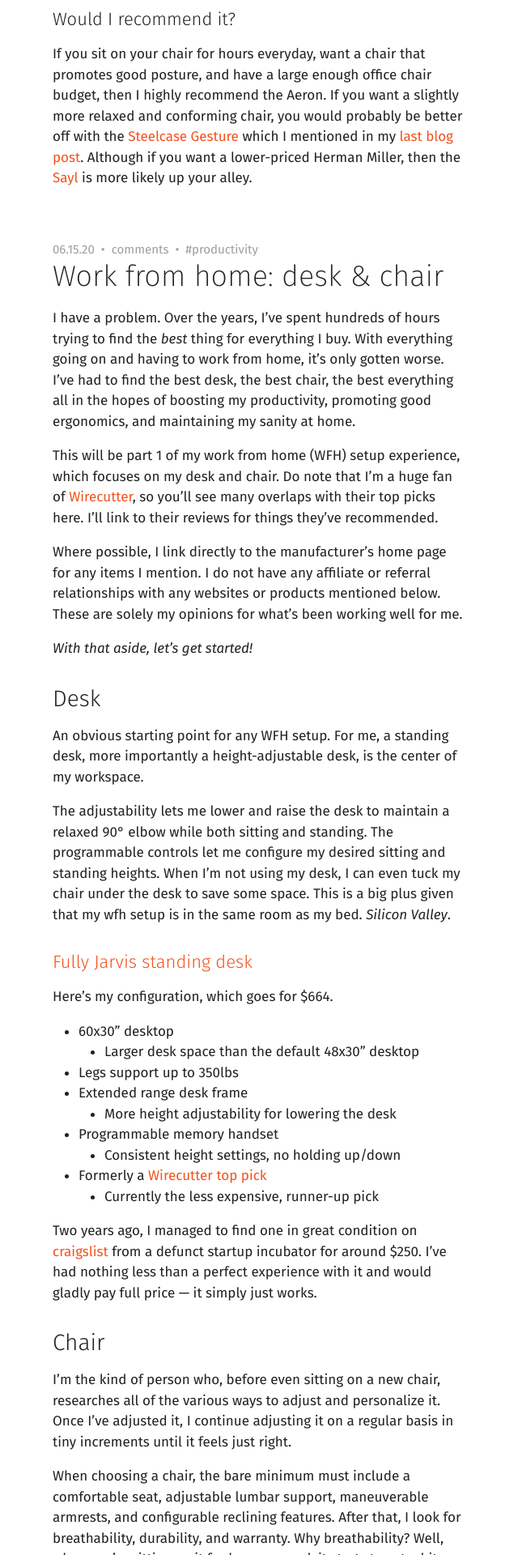
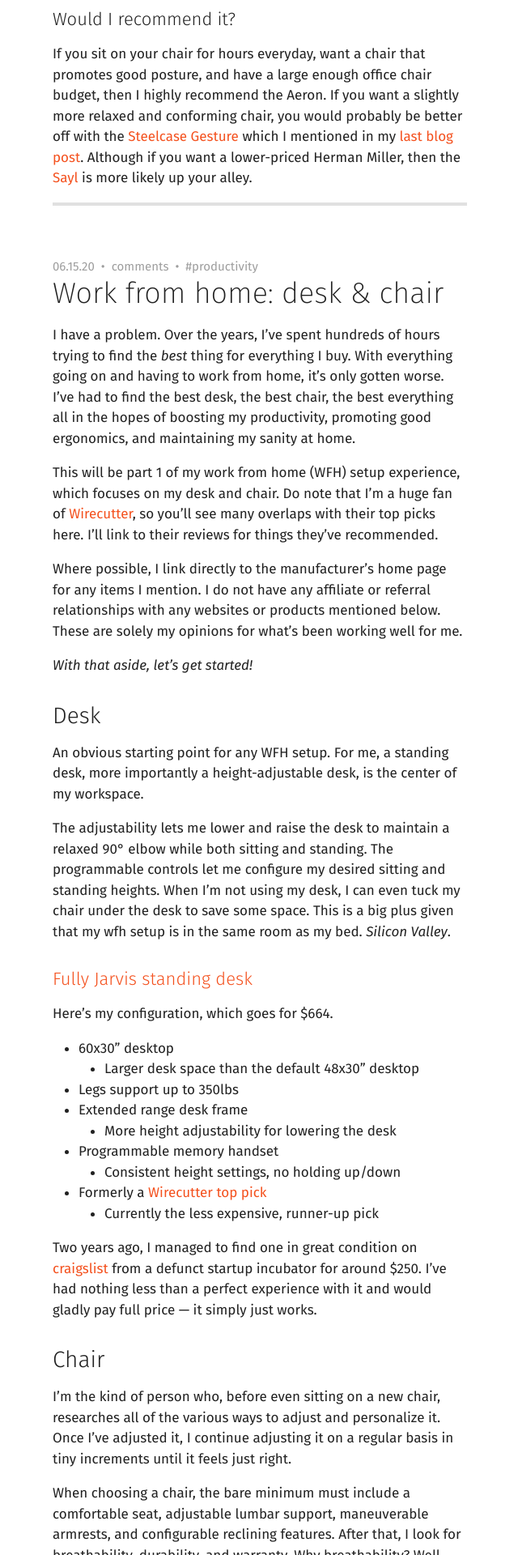
Before and after one commit to janclarin/janclarin.github.io, a Jekyll site: the page built from index.md, in a window 1280 px wide. Shown: the part 4006-5926 px from the top of the page at 81% size, without its empty margins (319-959 px from the left). Built offline with Jekyll 4.4.1, drawn with Linux system fonts in a browser that asks for light colours; nearby versions of some CDN libraries; comment, search, counter and statistics services are not loaded.

Commit message:
Add divider line between posts

```diff
--- a/_sass/partials/_layout.scss
+++ b/_sass/partials/_layout.scss
@@ -83,6 +83,10 @@
 
 .post-article {
   margin-bottom: $spacing-unit * 4;
+
+  &:not(:last-child) {
+    border-bottom: $spacing-unit / 4 $divider-color solid;
+  }
 }
 
 .post-header {
```
